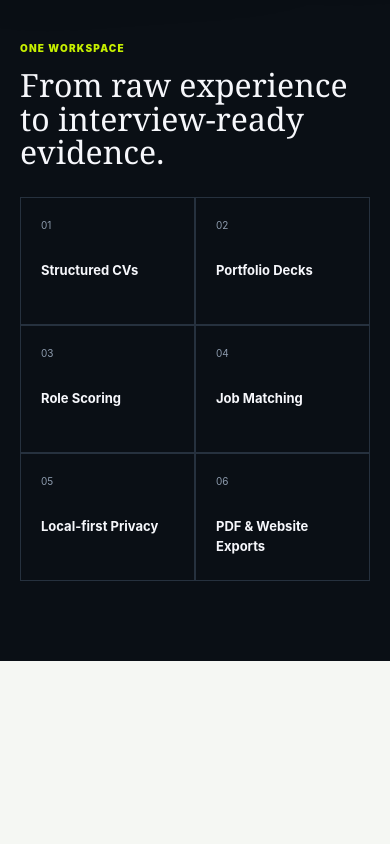
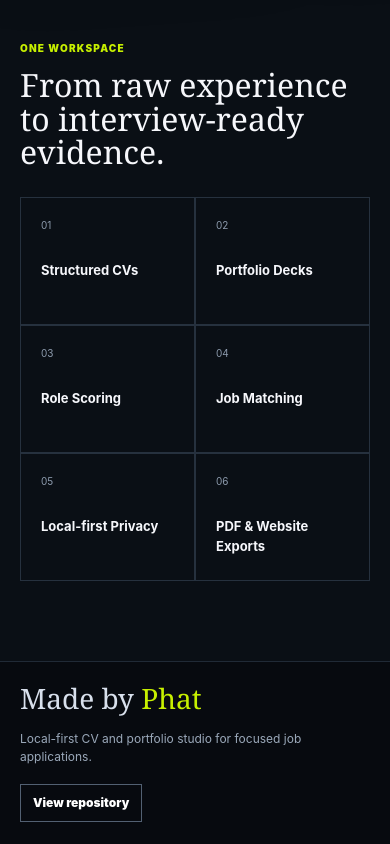
Before and after one commit to vinhphat2005/2026-6-02-CV_PortfolioGenerator, a Next.js app: page / in a window 390 px wide. Shown: the part 957-1801 px from the top of the page. Before the commit the page ends 1618 px from the top, so only its background shows below. Built offline with nearby package versions, Linux system fonts and the light colour scheme.

Commit message:
Prepare render production deployment

```diff
--- a/src/app/globals.css
+++ b/src/app/globals.css
@@ -395,6 +395,12 @@ select {
 .landing-capabilities li { min-height: 128px; padding: 20px; border: 1px solid #26313e; }
 .landing-capabilities li span { display: block; color: #8d9bad; font-size: 10px; }
 .landing-capabilities li strong { display: block; margin-top: 28px; font-size: 13px; }
+.landing-credit { display: grid; grid-template-columns: auto minmax(0, 1fr) auto; align-items: center; gap: 18px; padding: 22px clamp(20px, 4vw, 72px); border-top: 1px solid #202a36; background: #070a0f; color: #d8e0ec; }
+.landing-credit h2 { margin: 0; font-family: Georgia, serif; font-size: 28px; font-weight: 500; line-height: 1; }
+.landing-credit h2 strong { color: #c7f000; font-weight: 500; }
+.landing-credit span { color: #9ba9ba; font-size: 12px; }
+.landing-credit a { justify-self: end; border: 1px solid #526072; padding: 9px 12px; color: #ffffff; font-size: 12px; font-weight: 900; text-decoration: none; }
+.landing-credit a:hover { border-color: #ffffff; }
 
 @keyframes landing-rise {
   from { opacity: 0; transform: translateY(16px); }
@@ -437,6 +443,8 @@ select {
   .landing-capabilities { gap: 28px; padding-top: 52px; }
   .landing-capability-intro h2 { font-size: 32px; }
   .landing-capabilities ol { grid-template-columns: 1fr 1fr; }
+  .landing-credit { grid-template-columns: 1fr; }
+  .landing-credit a { justify-self: start; }
 }
 
 @media (prefers-reduced-motion: reduce) {
--- a/src/features/app/CareerForgeApp.tsx
+++ b/src/features/app/CareerForgeApp.tsx
@@ -79,6 +79,7 @@ export function CareerForgeApp() {
   const [aiReview, setAiReview] = useState("");
   const [aiBusy, setAiBusy] = useState(false);
   const importRef = useRef<HTMLInputElement>(null);
+  const autosaveTimerRef = useRef<ReturnType<typeof setTimeout> | null>(null);
 
   useEffect(() => {
     const result = loadStoredDocumentWithSession();
@@ -91,9 +92,15 @@ export function CareerForgeApp() {
 
   useEffect(() => {
     if (!storageReady) return;
-    const result = saveStoredDocument(document);
-    setAutosaveAvailable(result.autosaveAvailable);
-    if (!result.autosaveAvailable) setExportStatus("Local autosave unavailable.");
+    if (autosaveTimerRef.current) clearTimeout(autosaveTimerRef.current);
+    autosaveTimerRef.current = setTimeout(() => {
+      const result = saveStoredDocument(document);
+      setAutosaveAvailable(result.autosaveAvailable);
+      if (!result.autosaveAvailable) setExportStatus("Local autosave unavailable.");
+    }, 500);
+    return () => {
+      if (autosaveTimerRef.current) clearTimeout(autosaveTimerRef.current);
+    };
   }, [document, storageReady]);
 
   useEffect(() => {
--- a/src/features/landing/LandingPage.tsx
+++ b/src/features/landing/LandingPage.tsx
@@ -122,6 +122,18 @@ export function LandingPage() {
             ))}
           </ol>
         </section>
+
+        <footer className="landing-credit" aria-labelledby="landing-credit-title">
+          <h2 id="landing-credit-title">Made by <strong>Phat</strong></h2>
+          <span>Local-first CV and portfolio studio for focused job applications.</span>
+          <a
+            href="https://github.com/vinhphat2005/2026-6-02-CV_PortfolioGenerator"
+            target="_blank"
+            rel="noreferrer"
+          >
+            View repository
+          </a>
+        </footer>
       </main>
     </>
   );
--- a/src/lib/serverSecurity.ts
+++ b/src/lib/serverSecurity.ts
@@ -94,6 +94,8 @@ function clientKey(request: Request) {
 }
 
 export function rateLimit(request: Request, bucket: RateLimitBucket, now = Date.now()) {
+  pruneExpiredRateLimits(now);
+
   const key = `${bucket.id}:${clientKey(request)}`;
   const current = rateLimitStore.get(key);
 
@@ -121,6 +123,17 @@ export function rateLimit(request: Request, bucket: RateLimitBucket, now = Date.
   };
 }
 
+export function pruneExpiredRateLimits(now = Date.now()) {
+  let removed = 0;
+  for (const [key, entry] of rateLimitStore.entries()) {
+    if (entry.resetAt <= now) {
+      rateLimitStore.delete(key);
+      removed += 1;
+    }
+  }
+  return removed;
+}
+
 export function rateLimitHeaders(result: ReturnType<typeof rateLimit>) {
   const headers: Record<string, string> = {
     "X-RateLimit-Remaining": String(result.remaining)
```
Also changed, not shown: 4 other files (tests, documents, lock files or other folders).
